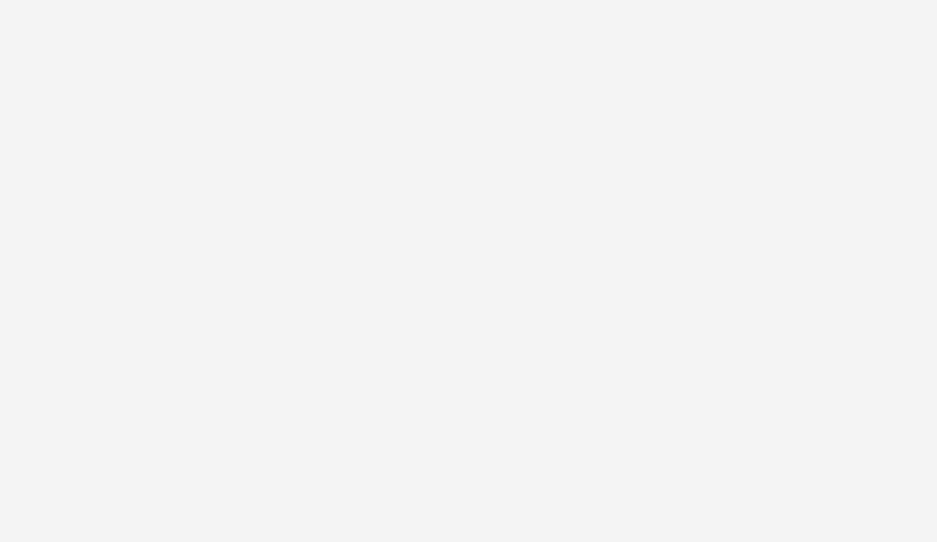
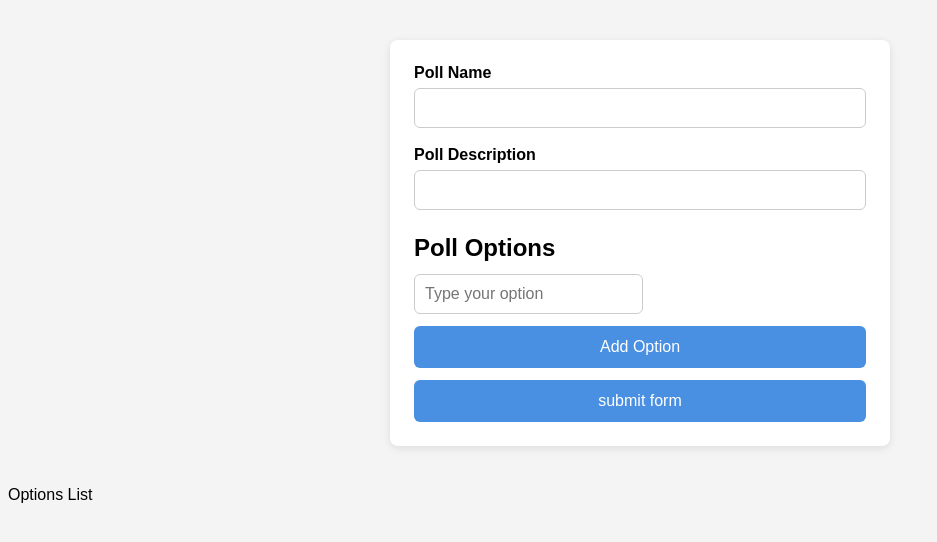
Before and after one commit to Capstone1TPP/Capstone1_FrontEnd, a React app in the folder frontend/: page / in a window 1280 px wide. Shown: the top 542 px of the page, without its empty margins (0-937 px from the left). Built offline with nearby package versions, Linux system fonts and the light colour scheme; the HTML template or start-up script is replaced by a standard one.

Commit message:
add pilling form

```diff
--- a/frontend/src/App.jsx
+++ b/frontend/src/App.jsx
@@ -3,13 +3,14 @@ import reactLogo from './assets/react.svg'
 import viteLogo from './assets/vite.svg'
 import heroImg from './assets/hero.png'
 import './App.css'
+import PollForm from './components/PollForm'
 
 function App() {
   const [count, setCount] = useState(0)
-
+  const [polls, setPolls] = useState([])
   return (
     <>
-
+     <PollForm/>
     </>
   )
 }
--- a/frontend/src/components/PollForm.jsx
+++ b/frontend/src/components/PollForm.jsx
@@ -1,26 +1,35 @@
 import { useState } from "react"
 
 function PollForm () {
-    const [option, setOptions] = useState({
+    const [polling, setPolling] = useState({
         pollName: '',
-        pollDescription: '',
-        optionOne: '',
-        optionTwo: '',
-        optionThree: '',
+        pollDescription: ''
     })
+    const [options, setOptions] = useState([])
+    const [text, setText] = useState('')
+
     function handleChange (e) {
-        setOptions((prevOptions) => {
+        setPolling((prevPolling) => {
             return {
-                ...prevOptions,
+                ...prevPolling,
                 [e.target.name]: e.target.value,
             }
         })
+    }
+    async function handleSubmit(e) {
 
-        // fetch call post to sned back the poll data with options
-        console.log(option)
+        const response = await fetch('http://localhost:4000/polls', {
+            method: "POST",
+            body: JSON.stringify(polling.pollName, polling.pollDescription, options),
+            headers: { "Content-Type": "application/json" }
+        })
+        const data = await response.json()
+
+        e.preventDefault()
     }
-    function handleSubmit(e) {
-        e.preventDefault()
+    function addOption() {
+        setOptions([...options, text])
+        setText('')
     }
     return (
         <div>
@@ -37,12 +46,22 @@ function PollForm () {
 
                 <h2>Poll Options</h2>
                 <div>
-                    <input type="text" name="optionOne" placeholder="Add Option" className="option" onChange={handleChange}/>
-                    <input type="text" name="optionTwo" placeholder="Add Option" className="option" onChange={handleChange}/>
-                    <input type="text" name="optionThree" placeholder="Add Option" className="option" onChange={handleChange}/>
+                    <input
+                        placeholder="Type your option"
+                        value={text}
+                        onChange={(e) => setText(e.target.value)}
+                    />
+                    <button onClick={addOption}>Add Option</button>
+
                 </div>
                 <button type="submit">submit form</button>
             </form>
+            <div>
+                <p>Options List</p>
+                <ul>
+                    {options.map((option) => <li>{option}</li>)}
+                </ul>
+            </div>
         </div>
     )
 }
```
